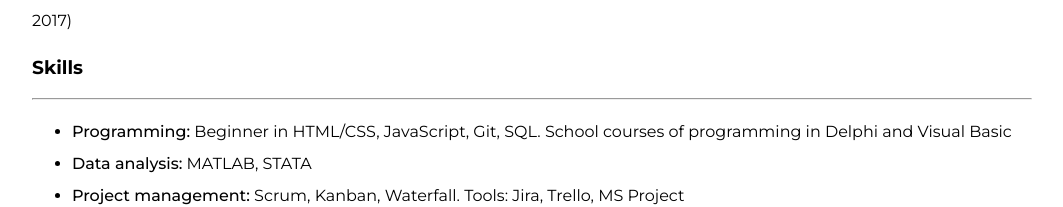
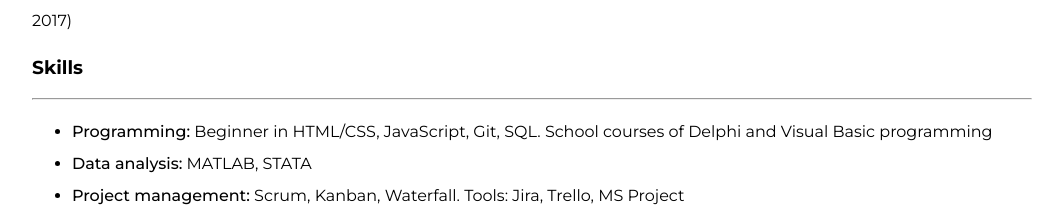
Before and after one commit to cun1crusher/rsschool-cv, a plain HTML site: page index.html in a window 1280 px wide. Shown: the part 846-1053 px from the top of the page, without its empty margins (108-1171 px from the left). Drawn offline with Linux system fonts and the light colour scheme.

Commit message:
Update index.html
fix: text edit

```diff
--- a/index.html
+++ b/index.html
@@ -73,8 +73,7 @@
 
             <ul>
                 <li><span class="semi-bold">Programming:</span> Beginner in HTML/CSS, JavaScript, Git, SQL. School
-                    courses of
-                    programming in Delphi and Visual Basic</li>
+                    courses of Delphi and Visual Basic programming</li>
                 <li><span class="semi-bold">Data analysis:</span> MATLAB, STATA</li>
                 <li><span class="semi-bold">Project management:</span> Scrum, Kanban, Waterfall. Tools: Jira, Trello, MS
                     Project</li>
```
